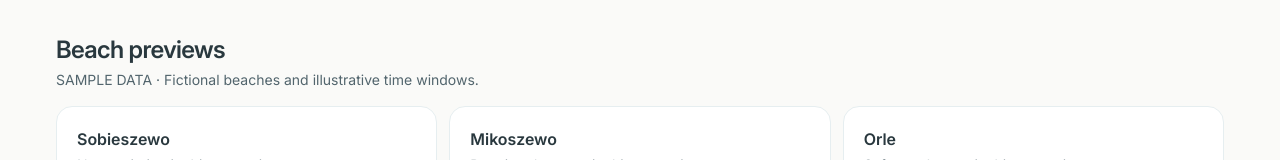
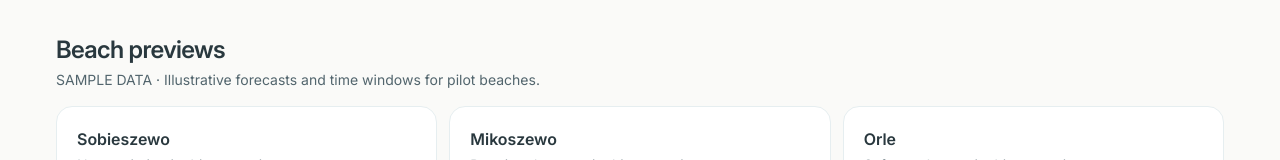
Before and after one commit to nick-yermak/amber-hunter, an Angular app in the folder apps/web/: page / in a window 1280 px wide. Shown: the part 570-730 px from the top of the page. Built offline with nearby package versions, Linux system fonts and the light colour scheme.

Commit message:
Clarify sample forecasts use real pilot locations

```diff
--- a/apps/web/src/app/core/localization/en.ts
+++ b/apps/web/src/app/core/localization/en.ts
@@ -40,7 +40,7 @@ export const en = {
   emptyHomeNote: "There are no entries for this example.",
   mapTitle: "Explore Map",
   beachPreviews: "Beach previews",
-  previewsNote: "SAMPLE DATA · Fictional beaches and illustrative time windows.",
+  previewsNote: "SAMPLE DATA · Illustrative forecasts and time windows for pilot beaches.",
   window: "Sample favorable window",
   windowWithheld: "Favorable window withheld",
   outlook: "Seven-day outlook",
--- a/apps/web/src/app/core/localization/pl.ts
+++ b/apps/web/src/app/core/localization/pl.ts
@@ -42,7 +42,7 @@ export const pl = {
   emptyHomeNote: "Brak wpisów w tym przykładzie.",
   mapTitle: "Mapa wybrzeża",
   beachPreviews: "Podgląd plaż",
-  previewsNote: "DANE PRZYKŁADOWE · Fikcyjne plaże i poglądowe przedziały czasowe.",
+  previewsNote: "DANE PRZYKŁADOWE · Przykładowe prognozy i przedziały czasowe dla plaż pilotażowych.",
   window: "Przykładowy korzystny przedział",
   windowWithheld: "Korzystny przedział ukryty",
   outlook: "Perspektywa na siedem dni",
--- a/apps/web/src/app/core/localization/ru.ts
+++ b/apps/web/src/app/core/localization/ru.ts
@@ -42,7 +42,7 @@ export const ru = {
   emptyHomeNote: "В этом примере нет записей.",
   mapTitle: "Карта побережья",
   beachPreviews: "Обзор пляжей",
-  previewsNote: "ДЕМОНСТРАЦИОННЫЕ ДАННЫЕ · Вымышленные пляжи и условные интервалы времени.",
+  previewsNote: "ДЕМОНСТРАЦИОННЫЕ ДАННЫЕ · Примеры прогнозов и благоприятных интервалов для пилотных пляжей.",
   window: "Пример благоприятного интервала",
   windowWithheld: "Благоприятный интервал скрыт",
   outlook: "Прогноз на семь дней",
```
